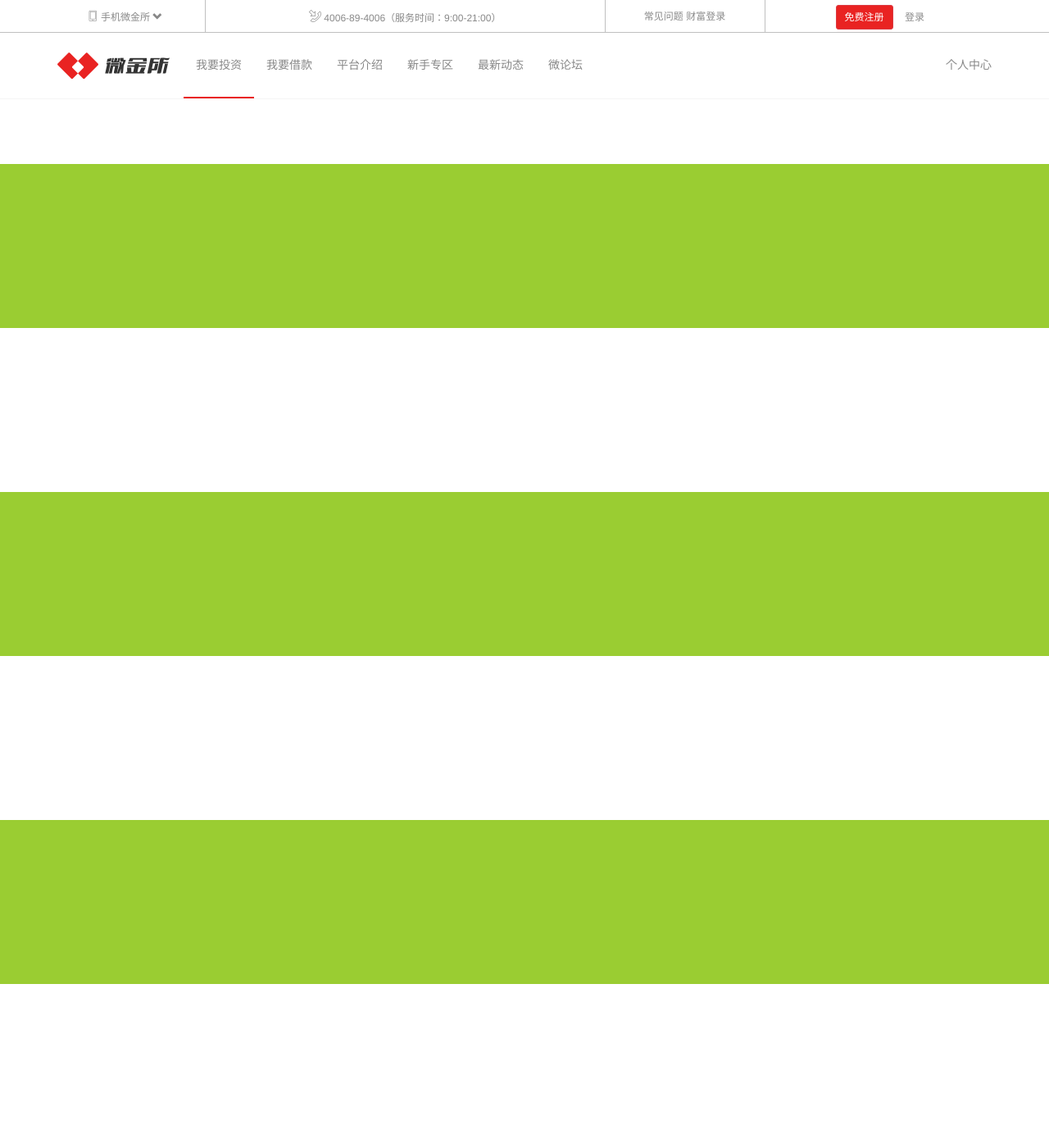
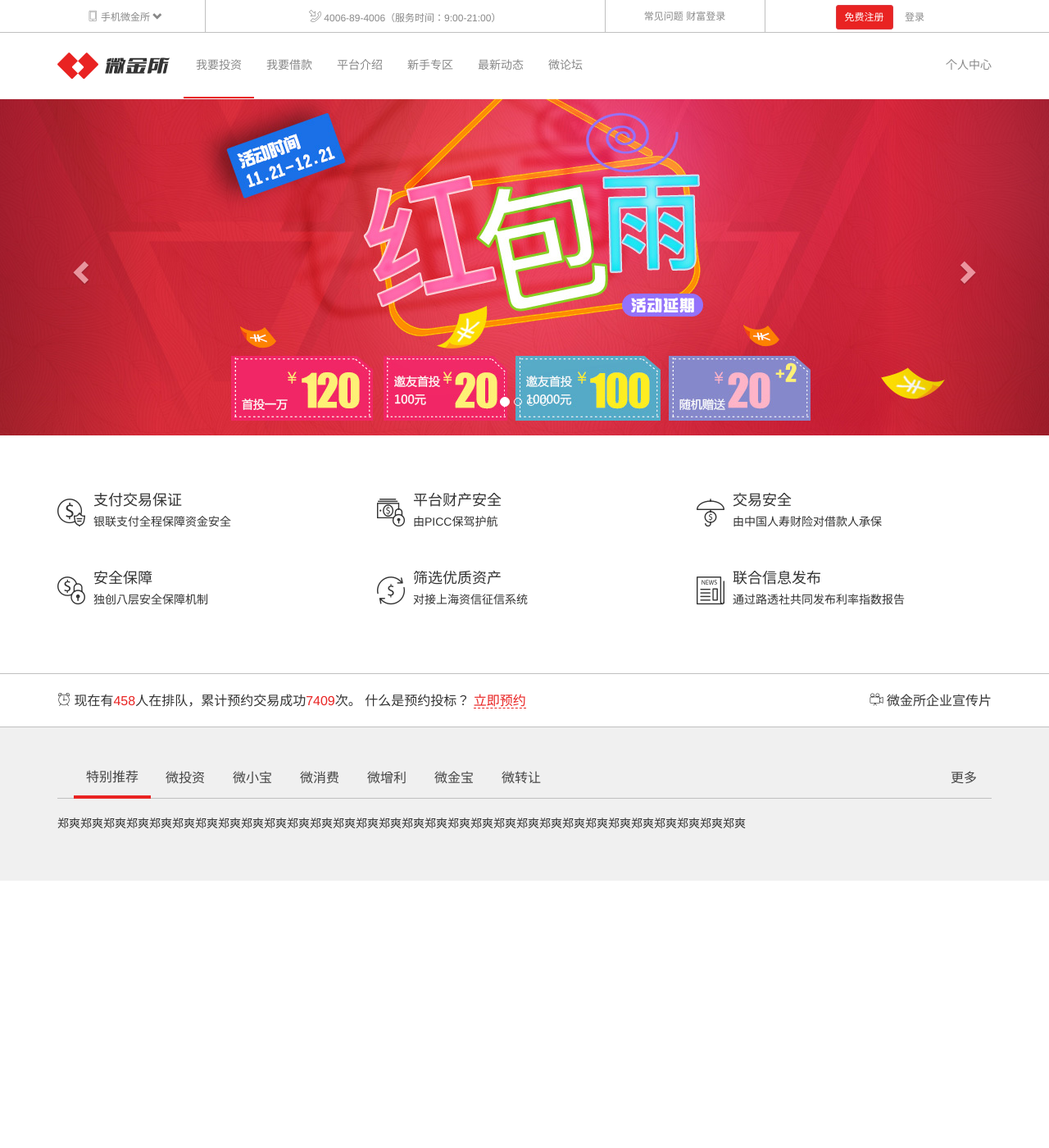
Before and after one commit to xieliang14798/HtmlLearningProject, a PHP site: page / in a window 1280 px wide. Shown: the whole page at 82% size. After the commit the page ends 1074 px from the top, so only its background shows below. Run offline with PHP 8.4, Linux system fonts and the light colour scheme; some web fonts are replaced.

Commit message:
微金所

```diff
--- a/page/微金所/css/main.css
+++ b/page/微金所/css/main.css
@@ -51,6 +51,7 @@
 .navbar-itcast {
     background-color: #fff;
     border-color: #f5f5f5;
+    margin-bottom: 0;
 }
 
 .navbar-itcast .navbar-brand {
@@ -214,9 +215,41 @@
     content: "\e920";
 }
 
+.icon-uniE907:before {
+    content: "\e907";
+}
+
+.icon-uniE903:before {
+    content: "\e903";
+}
+
+.icon-uniE901:before {
+    content: "\e901";
+}
+
+.icon-uniE900:before {
+    content: "\e900";
+}
+
+.icon-uniE904:before {
+    content: "\e904";
+}
+
+.icon-uniE902:before {
+    content: "\e902";
+}
+
+.icon-uniE906:before {
+    content: "\e906";
+}
+
+.icon-uniE905:before {
+    content: "\e905";
+}
+
 /*头部区域*/
 #header {
-    height: 200px;
+    /*height: 200px;*/
 }
 
 #header > .topbar {
@@ -277,11 +310,117 @@
     vertical-align: middle;
 }
 
-section {
-    height: 200px;
-    background: white;
+/*头部区域*/
+
+/*轮播图*/
+#main_ad {
+
 }
 
-section:nth-of-type(2n+1) {
-    background: yellowgreen;
+#main_ad > .carousel-inner > .item {
+    background-repeat: no-repeat;
+    background-position: center center;
+    background-size: cover;
 }
+
+#main_ad > .carousel-inner > .item > img {
+    width: 100%;
+}
+
+@media (min-width: 768px) {
+    #main_ad > .carousel-inner > .item {
+        height: 410px;
+    }
+}
+
+/*轮播图*/
+/*网站特色*/
+#features {
+    padding: 50px 0;
+    border-bottom: 1px solid #c0c0c0;
+}
+
+#features i {
+    font-size: 34px;
+}
+
+#features a {
+    text-decoration: none;
+    color: #333;
+}
+
+#features a:hover {
+    color: #E9232C;
+}
+
+#features > .container > .row > div {
+    margin-bottom: 20px;
+    margin-top: 20px;
+}
+
+/*网站特色*/
+/*立即预约*/
+#booking {
+    padding: 20px 0;
+    border-bottom: 1px solid #c0c0c0;
+}
+
+#booking > .container > p {
+    font-size: 16px;
+    margin-bottom: 0;
+}
+
+#booking > .container > .pull-left > span {
+    color: #e92322;
+}
+
+#booking > .container > .pull-left > a {
+    color: #e92322;
+    text-decoration: none;
+    border-bottom: 1px dashed #e92322;
+}
+
+#booking > .container > .pull-right > a {
+    color: #333;
+    text-decoration: none;
+}
+
+#booking > .container > .pull-right > a:hover {
+    color: #e92322;
+}
+
+/*立即预约*/
+/*产品推荐*/
+#products {
+    background-color: #f0f0f0;
+    padding: 40px 0;
+}
+
+#products .nav-tabs {
+    border-bottom: 1px solid #c0c0c0;
+    padding-left: 20px;
+}
+
+#products > .container > .nav-tabs > li > a {
+    color: #444;
+    font-size: 16px;
+}
+
+#products > .container > .nav-tabs > li > a:hover,
+#products > .container > .nav-tabs > li > a:focus {
+    background-color: transparent;
+    border-color: transparent;
+    color: #000;
+}
+
+#products > .container > .nav-tabs > li.active > a {
+    background-color: transparent;
+    border: 0;
+    border-bottom: 4px solid #e92322;
+}
+
+#products > .container > .tab-content {
+    padding: 20px 0;
+}
+
+/*产品推荐*/
--- a/page/微金所/index.html
+++ b/page/微金所/index.html
@@ -76,16 +76,194 @@
 </header>
 <!-- /头部区域 -->
 <!-- 广告轮播 -->
-<section id="main_ad"></section>
+<section id="main_ad" class="carousel slide" data-ride="carousel">
+    <!-- 下面的小点点，活动指示器 -->
+    <ol class="carousel-indicators">
+        <li data-target="#main_ad" data-slide-to="0" class="active"></li>
+        <li data-target="#main_ad" data-slide-to="1"></li>
+        <li data-target="#main_ad" data-slide-to="2"></li>
+        <li data-target="#main_ad" data-slide-to="3"></li>
+    </ol>
+    <!-- 轮播项 -->
+    <div class="carousel-inner" role="listbox">
+        <div class="item active" data-image-lg="img/slide_01_2000x410.jpg"
+             data-image-xs="img/slide_01_640x340.jpg"></div>
+        <div class="item" data-image-lg="img/slide_02_2000x410.jpg" data-image-xs="img/slide_02_640x340.jpg"></div>
+        <div class="item" data-image-lg="img/slide_03_2000x410.jpg" data-image-xs="img/slide_03_640x340.jpg"></div>
+        <div class="item" data-image-lg="img/slide_04_2000x410.jpg" data-image-xs="img/slide_04_640x340.jpg"></div>
+    </div>
+    <!-- 控制按钮 -->
+    <a class="left carousel-control" href="#main_ad" role="button" data-slide="prev">
+        <span class="glyphicon glyphicon-chevron-left" aria-hidden="true"></span>
+        <span class="sr-only">Previous</span>
+    </a>
+    <a class="right carousel-control" href="#main_ad" role="button" data-slide="next">
+        <span class="glyphicon glyphicon-chevron-right" aria-hidden="true"></span>
+        <span class="sr-only">Next</span>
+    </a>
+</section>
 <!-- /广告轮播 -->
 <!-- 特色介绍 -->
-<section></section>
+<section id="features" class="hidden-xs">
+    <div class="container">
+        <div class="row">
+            <div class="col-sm-6 col-md-4">
+                <a href="javascript:void(0)">
+                    <div class="media">
+                        <div class="media-left">
+                            <i class="icon-uniE907"></i>
+                        </div>
+                        <div class="media-body">
+                            <h4 class="media-heading">支付交易保证</h4>
+                            <p>银联支付全程保障资金安全</p>
+                        </div>
+                    </div>
+                </a>
+            </div>
+            <div class="col-sm-6 col-md-4">
+                <a href="javascript:void(0)">
+                    <div class="media">
+                        <div class="media-left">
+                            <i class="icon-uniE903"></i>
+                        </div>
+                        <div class="media-body">
+                            <h4 class="media-heading">平台财产安全</h4>
+                            <p>由PICC保驾护航</p>
+                        </div>
+                    </div>
+                </a>
+            </div>
+            <div class="col-sm-6 col-md-4">
+                <a href="javascript:void(0)">
+                    <div class="media">
+                        <div class="media-left">
+                            <i class="icon-uniE901"></i>
+                        </div>
+                        <div class="media-body">
+                            <h4 class="media-heading">交易安全</h4>
+                            <p>由中国人寿财险对借款人承保</p>
+                        </div>
+                    </div>
+                </a>
+            </div>
+            <div class="col-sm-6 col-md-4">
+                <a href="#javascript:void(0)">
+                    <div class="media">
+                        <div class="media-left">
+                            <i class="icon-uniE900"></i>
+                        </div>
+                        <div class="media-body">
+                            <h4 class="media-heading">安全保障</h4>
+                            <p>独创八层安全保障机制</p>
+                        </div>
+                    </div>
+                </a>
+            </div>
+            <div class="col-sm-6 col-md-4">
+                <a href="javascript:void(0)">
+                    <div class="media">
+                        <div class="media-left">
+                            <i class="icon-uniE904"></i>
+                        </div>
+                        <div class="media-body">
+                            <h4 class="media-heading">筛选优质资产</h4>
+                            <p>对接上海资信征信系统</p>
+                        </div>
+                    </div>
+                </a>
+            </div>
+            <div class="col-sm-6 col-md-4">
+                <a href="javascript:void(0)">
+                    <div class="media">
+                        <div class="media-left">
+                            <i class="icon-uniE902"></i>
+                        </div>
+                        <div class="media-body">
+                            <h4 class="media-heading">联合信息发布</h4>
+                            <p>通过路透社共同发布利率指数报告</p>
+                        </div>
+                    </div>
+                </a>
+            </div>
+        </div>
+    </div>
+</section>
 <!-- /特色介绍 -->
 <!-- 立即预约 -->
-<section></section>
+<section id="booking">
+    <div class="container">
+        <p class="pull-left">
+            <i class="icon-uniE906"></i>
+            现在有<span>458</span>人在排队，累计预约交易成功<span>7409</span>次。 什么是预约投标？ <a href="javascript:void (0)">立即预约</a>
+        </p>
+        <p class="pull-right hidden-sm hidden-xs">
+            <a href="javascript:void (0)">
+                <i class="icon-uniE905"></i>
+                微金所企业宣传片</a>
+        </p>
+    </div>
+</section>
 <!-- /立即预约 -->
 <!-- 产品推荐 -->
-<section></section>
+<section id="products">
+    <div class="container">
+        <!-- 选项卡标题 -->
+        <ul class="nav nav-tabs" role="tablist">
+            <li role="presentation" class="active">
+                <a href="#category_01" aria-controls="category_01" role="tab"
+                   data-toggle="tab" aria-expanded="false">特别推荐</a>
+            </li>
+            <li role="presentation">
+                <a href="#category_02" aria-controls="category_02" role="tab" data-toggle="tab"
+                   aria-expanded="true">微投资</a>
+            </li>
+            <li role="presentation">
+                <a href="#category_03" aria-controls="category_03" role="tab" data-toggle="tab"
+                   aria-expanded="false">微小宝</a>
+            </li>
+            <li role="presentation">
+                <a href="#category_04" aria-controls="category_04" role="tab" data-toggle="tab"
+                   aria-expanded="false">微消费</a>
+            </li>
+            <li role="presentation">
+                <a href="#category_05" aria-controls="category_05" role="tab" data-toggle="tab"
+                   aria-expanded="false">微增利</a>
+            </li>
+            <li role="presentation">
+                <a href="#category_06" aria-controls="category_06" role="tab"
+                   data-toggle="tab">微金宝</a>
+            </li>
+            <li role="presentation">
+                <a href="#category_07" aria-controls="category_07" role="tab"
+                   data-toggle="tab">微转让</a>
+            </li>
+            <li class="pull-right"><a href="javascript:void (0)">更多</a></li>
+        </ul>
+        <!-- 所有的选项卡内容 -->
+        <div class="tab-content">
+            <div role="tabpanel" class="tab-pane fade active in" id="category_01">
+                郑爽郑爽郑爽郑爽郑爽郑爽郑爽郑爽郑爽郑爽郑爽郑爽郑爽郑爽郑爽郑爽郑爽郑爽郑爽郑爽郑爽郑爽郑爽郑爽郑爽郑爽郑爽郑爽郑爽郑爽
+            </div>
+            <div role="tabpanel" class="tab-pane fade" id="category_02">
+                杨幂杨幂杨幂杨幂杨幂杨幂杨幂杨幂杨幂杨幂杨幂杨幂杨幂杨幂杨幂杨幂杨幂杨幂杨幂杨幂杨幂杨幂杨幂杨幂杨幂杨幂杨幂杨幂杨幂杨幂
+            </div>
+            <div role="tabpanel" class="tab-pane fade" id="category_03">
+                陈乔恩陈乔恩陈乔恩陈乔恩陈乔恩陈乔恩陈乔恩陈乔恩陈乔恩陈乔恩陈乔恩陈乔恩陈乔恩陈乔恩陈乔恩陈乔恩陈乔恩陈乔恩陈乔恩陈乔恩
+            </div>
+            <div role="tabpanel" class="tab-pane fade" id="category_04">
+                郑爽郑爽郑爽郑爽郑爽郑爽郑爽郑爽郑爽郑爽郑爽郑爽郑爽郑爽郑爽郑爽郑爽郑爽郑爽郑爽郑爽郑爽郑爽郑爽郑爽郑爽郑爽郑爽郑爽郑爽
+            </div>
+            <div role="tabpanel" class="tab-pane fade" id="category_05">
+                杨幂杨幂杨幂杨幂杨幂杨幂杨幂杨幂杨幂杨幂杨幂杨幂杨幂杨幂杨幂杨幂杨幂杨幂杨幂杨幂杨幂杨幂杨幂杨幂杨幂杨幂杨幂杨幂杨幂杨幂
+            </div>
+            <div role="tabpanel" class="tab-pane fade" id="category_06">
+                陈乔恩陈乔恩陈乔恩陈乔恩陈乔恩陈乔恩陈乔恩陈乔恩陈乔恩陈乔恩陈乔恩陈乔恩陈乔恩陈乔恩陈乔恩陈乔恩陈乔恩陈乔恩陈乔恩陈乔恩
+            </div>
+            <div role="tabpanel" class="tab-pane fade" id="category_07">
+                陈乔恩陈乔恩陈乔恩陈乔恩陈乔恩陈乔恩陈乔恩陈乔恩陈乔恩陈乔恩陈乔恩陈乔恩陈乔恩陈乔恩陈乔恩陈乔恩陈乔恩陈乔恩陈乔恩陈乔恩
+            </div>
+        </div>
+</section>
 <!-- /产品推荐 -->
 <!-- 新闻列表 -->
 <section></section>
--- a/page/微金所/js/main.js
+++ b/page/微金所/js/main.js
@@ -0,0 +1,18 @@
+'use strict';
+$(function () {
+    function resize() {
+        var windowWidth = $(window).width();
+        var isSmallScreen = windowWidth < 768;
+        $("#main_ad > .carousel-inner > .item").each(function (i, item) {
+            var $item = $(item);
+            var imgSrc = $item.data(isSmallScreen ? "image-xs" : "image-lg");
+            $item.css("backgroundImage", "url('" + imgSrc + "')");
+            if (isSmallScreen) {
+                $item.html('<img src="' + imgSrc + '">');
+            } else {
+                $item.empty();
+            }
+        })
+    }
+    $(window).on("resize", resize).trigger("resize");
+});
```
